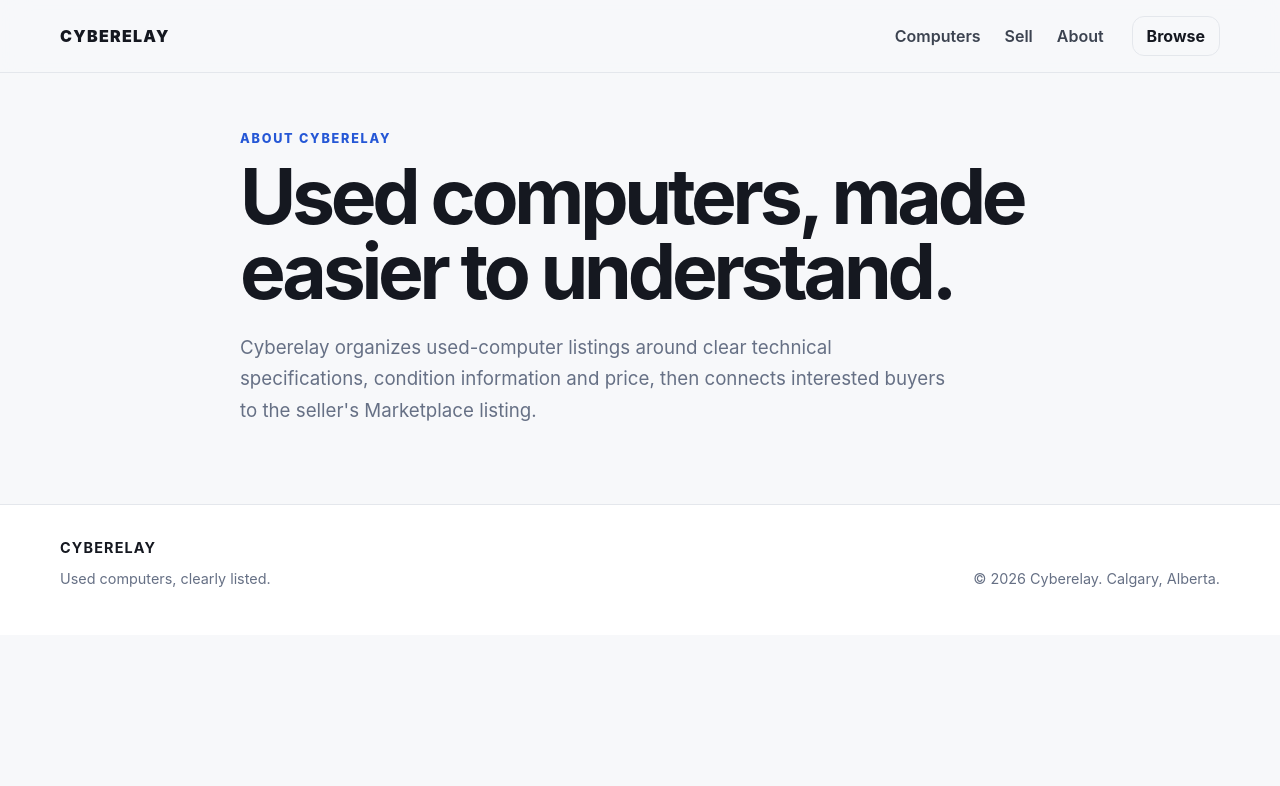
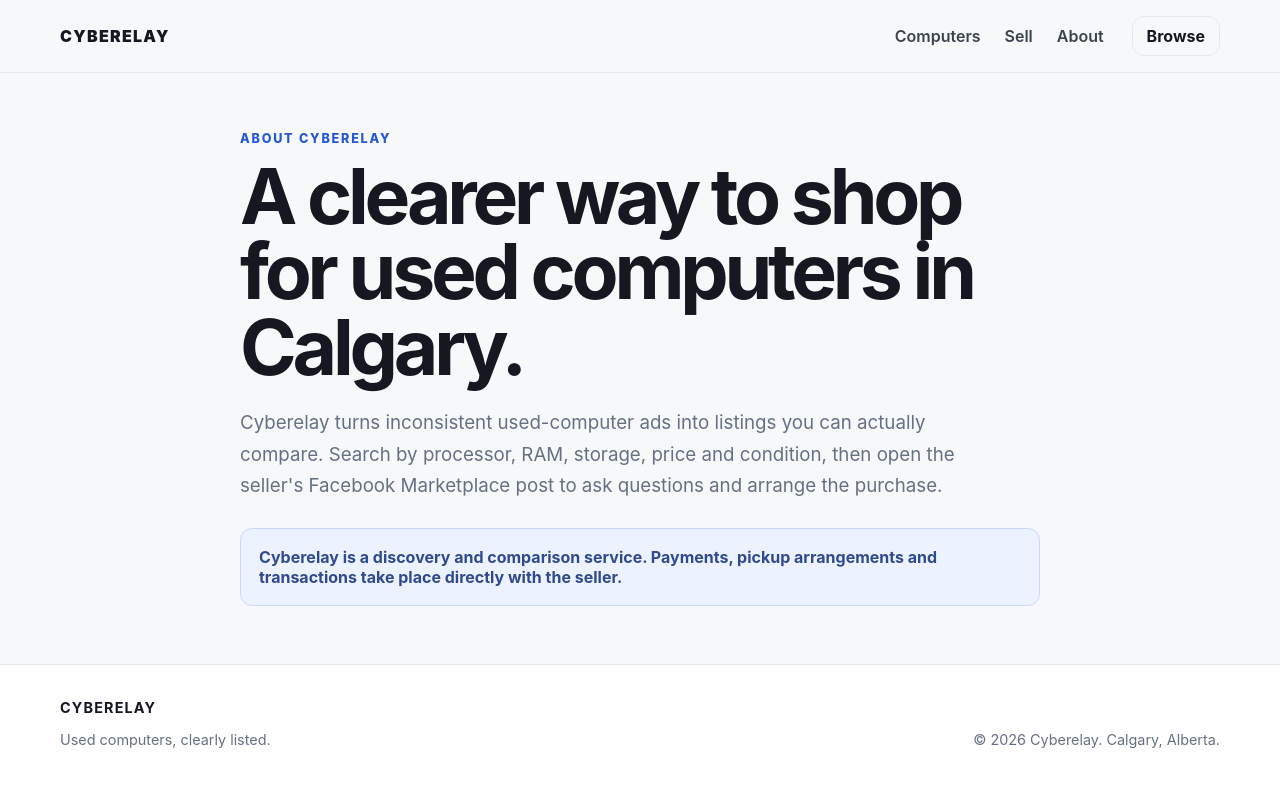
Before and after one commit to Cyberelay2026/Cyberelay, a Next.js app: page /about in a window 1280 px wide. Shown: the top 786 px of the page. Built offline with nearby package versions, Linux system fonts and the light colour scheme.

Commit message:
Update buyer-focused about copy

```diff
--- a/app/about/page.tsx
+++ b/app/about/page.tsx
@@ -2,10 +2,10 @@ import type { Metadata } from "next";
 
 export const metadata: Metadata = {
   title: "About",
-  description: "Learn how Cyberelay makes used computers easier to find and compare through structured specifications.",
+  description: "Learn how Cyberelay helps Calgary buyers find and compare used laptops and computers by specifications, condition and price.",
   alternates: { canonical: "/about" },
 };
 
 export default function AboutPage() {
-  return <main className="section"><div className="container narrow"><div className="eyebrow">ABOUT CYBERELAY</div><h1>Used computers, made easier to understand.</h1><p className="lead">Cyberelay organizes used-computer listings around clear technical specifications, condition information and price, then connects interested buyers to the seller's Marketplace listing.</p></div></main>;
+  return <main className="section"><div className="container narrow"><div className="eyebrow">ABOUT CYBERELAY</div><h1>A clearer way to shop for used computers in Calgary.</h1><p className="lead">Cyberelay turns inconsistent used-computer ads into listings you can actually compare. Search by processor, RAM, storage, price and condition, then open the seller&apos;s Facebook Marketplace post to ask questions and arrange the purchase.</p><div className="notice">Cyberelay is a discovery and comparison service. Payments, pickup arrangements and transactions take place directly with the seller.</div></div></main>;
 }
```
